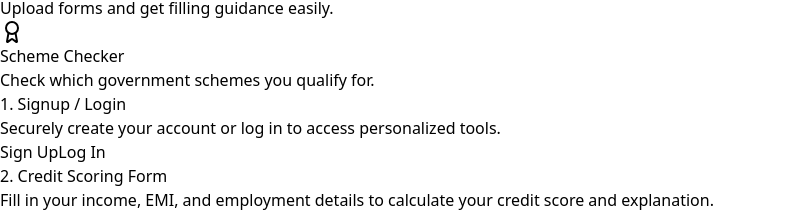
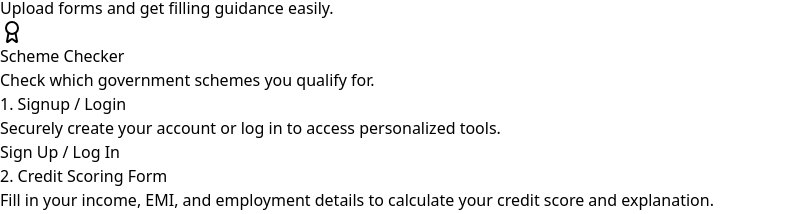
Before and after one commit to ACEathon-2025/Team-32, a React app in the folder DhanSaathi/frontend/: page / in a window 1280 px wide. Shown: the part 432-646 px from the top of the page, without its empty margins (0-810 px from the left). Built offline with nearby package versions, Linux system fonts and the light colour scheme; the HTML template or start-up script is replaced by a standard one.

Commit message:
feat: add smooth dark mode transition with animations and visual polish

```diff
--- a/DhanSaathi/frontend/src/pages/HomePage.tsx
+++ b/DhanSaathi/frontend/src/pages/HomePage.tsx
@@ -12,8 +12,10 @@ import {
 
 const HomePage: React.FC = () => {
   const [darkMode, setDarkMode] = useState(false);
+  const [animating, setAnimating] = useState(false);
   const [visibleSection, setVisibleSection] = useState<string | null>(null);
 
+  // Smooth section scroll detection
   useEffect(() => {
     const handleScroll = () => {
       const sections = document.querySelectorAll("section");
@@ -28,39 +30,70 @@ const HomePage: React.FC = () => {
     return () => window.removeEventListener("scroll", handleScroll);
   }, []);
 
+  // Handle smooth dark mode toggle animation
+  const toggleTheme = () => {
+    setAnimating(true);
+    setDarkMode(!darkMode);
+    setTimeout(() => setAnimating(false), 600);
+  };
+
   return (
     <div
-      className={`flex flex-col min-h-screen ${
+      className={`flex flex-col min-h-screen transition-colors duration-700 ease-in-out ${
         darkMode ? "bg-gray-900 text-gray-100" : "bg-gray-50 text-gray-800"
-      }`}
+      } ${animating ? "scale-[1.01]" : "scale-100"} transition-transform duration-500`}
     >
       {/* Navbar */}
       <nav
-        className={`sticky top-0 z-50 flex justify-between items-center px-6 py-3 shadow-md ${
-          darkMode ? "bg-gray-800" : "bg-purple-700 text-white"
+        className={`sticky top-0 z-50 flex justify-between items-center px-6 py-3 shadow-md transition-all duration-700 ease-in-out ${
+          darkMode ? "bg-gray-800 text-gray-100" : "bg-purple-700 text-white"
         }`}
       >
         <h1 className="text-2xl font-bold">DhanSaathi</h1>
+
         <div className="hidden md:flex space-x-6 text-sm font-medium">
-          <a href="#signup" className="hover:underline">Signup/Login</a>
-          <a href="#credit" className="hover:underline">Credit Scoring</a>
-          <a href="#loan" className="hover:underline">Loan Eligibility</a>
-          <a href="#bankform" className="hover:underline">Bank Form</a>
-          <a href="#scheme" className="hover:underline">Schemes</a>
+          <a href="#signup" className="hover:underline">
+            Signup/Login
+          </a>
+          <a href="#credit" className="hover:underline">
+            Credit Scoring
+          </a>
+          <a href="#loan" className="hover:underline">
+            Loan Eligibility
+          </a>
+          <a href="#bankform" className="hover:underline">
+            Bank Form
+          </a>
+          <a href="#scheme" className="hover:underline">
+            Schemes
+          </a>
         </div>
+
         <button
-          onClick={() => setDarkMode(!darkMode)}
-          className="p-2 bg-white/20 rounded-full hover:bg-white/30 transition"
+          onClick={toggleTheme}
+          className={`p-2 rounded-full transition-all duration-500 ease-in-out transform hover:scale-110 ${
+            darkMode
+              ? "bg-gray-700 text-yellow-300 hover:bg-gray-600"
+              : "bg-white/30 text-white hover:bg-white/40"
+          }`}
           title="Toggle Theme"
         >
+          <div
+            className={`transition-transform duration-500 ${
+              darkMode ? "rotate-180" : "rotate-0"
+            }`}
+          >
             {darkMode ? <Sun size={20} /> : <Moon size={20} />}
+          </div>
         </button>
       </nav>
 
       {/* Hero Section */}
-      <section className="flex-1 text-center py-20 bg-gradient-to-br from-purple-600 to-purple-900 text-white">
+      <section className="flex-1 text-center py-20 bg-gradient-to-br from-purple-600 to-purple-900 text-white transition-all duration-700 ease-in-out">
         <div className="max-w-3xl mx-auto px-4">
-          <h2 className="text-4xl font-extrabold mb-4">Empowering Financial Inclusion</h2>
+          <h2 className="text-4xl font-extrabold mb-4 animate-fadeIn">
+            Empowering Financial Inclusion
+          </h2>
           <p className="text-lg opacity-90 mb-8">
             Check your credit score, loan eligibility, and government scheme benefits — all in one trusted place.
           </p>
@@ -68,45 +101,25 @@ const HomePage: React.FC = () => {
             onClick={() =>
               document.getElementById("signup")?.scrollIntoView({ behavior: "smooth" })
             }
-            className="mt-2 px-6 py-3 bg-white text-purple-700 font-semibold rounded-xl shadow-md hover:bg-gray-100 flex items-center gap-2 mx-auto transition"
+            className="mt-2 px-6 py-3 bg-white text-purple-700 font-semibold rounded-xl shadow-md hover:bg-gray-100 flex items-center gap-2 mx-auto transition-all duration-500 hover:scale-105"
           >
             Get Started <ArrowDown size={18} />
           </button>
         </div>
       </section>
 
-      {/* Feature Overview */}
-      <section className="max-w-6xl mx-auto grid sm:grid-cols-2 md:grid-cols-3 gap-6 p-10">
+      {/* Features Grid */}
+      <section className="max-w-6xl mx-auto grid sm:grid-cols-2 md:grid-cols-3 gap-6 p-10 transition-all duration-700 ease-in-out">
         {[
-          {
-            icon: <User />,
-            title: "Signup / Login",
-            desc: "Create your account to access personalized tools.",
-          },
-          {
-            icon: <FileText />,
-            title: "Credit Scoring",
-            desc: "Enter details to calculate your credit score instantly.",
-          },
-          {
-            icon: <CheckCircle />,
-            title: "Loan Eligibility",
-            desc: "Get approved/rejected loan results instantly.",
-          },
-          {
-            icon: <Upload />,
-            title: "Bank Form Upload",
-            desc: "Upload forms and get filling guidance easily.",
-          },
-          {
-            icon: <Award />,
-            title: "Scheme Checker",
-            desc: "Check which government schemes you qualify for.",
-          },
+          { icon: <User />, title: "Signup / Login", desc: "Create your account to access personalized tools." },
+          { icon: <FileText />, title: "Credit Scoring", desc: "Enter details to calculate your credit score instantly." },
+          { icon: <CheckCircle />, title: "Loan Eligibility", desc: "Get approved/rejected loan results instantly." },
+          { icon: <Upload />, title: "Bank Form Upload", desc: "Upload forms and get filling guidance easily." },
+          { icon: <Award />, title: "Scheme Checker", desc: "Check which government schemes you qualify for." },
         ].map((f, i) => (
           <div
             key={i}
-            className={`p-6 rounded-2xl shadow-md hover:shadow-xl transition transform hover:-translate-y-1 ${
+            className={`p-6 rounded-2xl shadow-md hover:shadow-xl transform transition-all duration-500 hover:-translate-y-1 hover:scale-[1.02] ${
               darkMode ? "bg-gray-800" : "bg-white"
             }`}
           >
@@ -119,119 +132,62 @@ const HomePage: React.FC = () => {
         ))}
       </section>
 
-      {/* Signup/Login */}
+      {/* Other Sections (same as before, with transitions) */}
+      {[
+        {
+          id: "signup",
+          title: "1. Signup / Login",
+          desc: "Securely create your account or log in to access personalized tools.",
+          button: "Sign Up / Log In",
+        },
+        {
+          id: "credit",
+          title: "2. Credit Scoring Form",
+          desc: "Fill in your income, EMI, and employment details to calculate your credit score and explanation.",
+          button: "Open Credit Form",
+        },
+        {
+          id: "loan",
+          title: "3. Loan Eligibility",
+          desc: "Based on your credit score, get instant loan eligibility with approval or rejection reasons.",
+          button: "Check Loan Status",
+        },
+        {
+          id: "bankform",
+          title: "4. Bank Form Upload & Guidance",
+          desc: "Upload your bank loan form and get step-by-step filling instructions.",
+          button: "Upload Bank Form",
+        },
+        {
+          id: "scheme",
+          title: "5. Government Scheme Eligibility",
+          desc: "Discover which government schemes or subsidies you qualify for.",
+          button: "Check Eligibility",
+        },
+      ].map((s) => (
         <section
-        id="signup"
-        className={`p-10 max-w-6xl mx-auto transition-all duration-700 ${
-          visibleSection === "signup"
+          key={s.id}
+          id={s.id}
+          className={`p-10 transition-all duration-700 ease-in-out ${
+            visibleSection === s.id
               ? "opacity-100 translate-y-0"
               : "opacity-0 translate-y-10"
-        }`}
+          } ${darkMode ? "bg-gray-900" : "bg-gray-50"}`}
         >
-        <h3 className="text-2xl font-semibold text-purple-700 mb-4">
-          1. Signup / Login
-        </h3>
-        <p className="text-gray-600 mb-6">
-          Securely create your account or log in to access personalized tools.
-        </p>
-        <div
-          className={`p-6 rounded-2xl shadow-sm flex justify-center gap-6 ${
-            darkMode ? "bg-gray-800" : "bg-white"
-          }`}
-        >
-          <button className="px-6 py-2 bg-purple-700 text-white rounded-lg hover:bg-purple-800">
-            Sign Up
-          </button>
-          <button className="px-6 py-2 border border-purple-700 text-purple-700 rounded-lg hover:bg-purple-100">
-            Log In
+          <div className="max-w-6xl mx-auto">
+            <h3 className="text-2xl font-semibold text-purple-700 mb-4">{s.title}</h3>
+            <p className="text-gray-600 dark:text-gray-300 mb-6">{s.desc}</p>
+            <button className="px-6 py-3 bg-purple-700 text-white rounded-lg hover:bg-purple-800 transition-all duration-500 hover:scale-105">
+              {s.button}
             </button>
           </div>
         </section>
-
-      {/* Credit Scoring */}
-      <section
-        id="credit"
-        className={`p-10 bg-gray-100 transition-all duration-700 ${
-          visibleSection === "credit"
-            ? "opacity-100 translate-y-0"
-            : "opacity-0 translate-y-10"
-        }`}
-      >
-        <h3 className="text-2xl font-semibold text-purple-700 mb-4">
-          2. Credit Scoring Form
-        </h3>
-        <p className="text-gray-600 mb-6">
-          Fill in your income, EMI, and employment details to calculate your credit score and explanation.
-        </p>
-        <button className="px-6 py-3 bg-purple-700 text-white rounded-lg hover:bg-purple-800">
-          Open Credit Form
-        </button>
-      </section>
-
-      {/* Loan Eligibility */}
-      <section
-        id="loan"
-        className={`p-10 max-w-6xl mx-auto transition-all duration-700 ${
-          visibleSection === "loan"
-            ? "opacity-100 translate-y-0"
-            : "opacity-0 translate-y-10"
-        }`}
-      >
-        <h3 className="text-2xl font-semibold text-purple-700 mb-4">
-          3. Loan Eligibility
-        </h3>
-        <p className="text-gray-600 mb-6">
-          Based on your credit score, get instant loan eligibility with approval or rejection reasons.
-        </p>
-        <button className="px-6 py-3 bg-purple-700 text-white rounded-lg hover:bg-purple-800">
-          Check Loan Status
-        </button>
-      </section>
-
-      {/* Bank Form */}
-      <section
-        id="bankform"
-        className={`p-10 bg-gray-100 transition-all duration-700 ${
-          visibleSection === "bankform"
-            ? "opacity-100 translate-y-0"
-            : "opacity-0 translate-y-10"
-        }`}
-      >
-        <h3 className="text-2xl font-semibold text-purple-700 mb-4">
-          4. Bank Form Upload & Guidance
-        </h3>
-        <p className="text-gray-600 mb-6">
-          Upload your bank loan form and get step-by-step filling instructions.
-        </p>
-        <button className="px-6 py-3 bg-purple-700 text-white rounded-lg hover:bg-purple-800">
-          Upload Bank Form
-        </button>
-      </section>
-
-      {/* Scheme Checker */}
-      <section
-        id="scheme"
-        className={`p-10 max-w-6xl mx-auto transition-all duration-700 ${
-          visibleSection === "scheme"
-            ? "opacity-100 translate-y-0"
-            : "opacity-0 translate-y-10"
-        }`}
-      >
-        <h3 className="text-2xl font-semibold text-purple-700 mb-4">
-          5. Government Scheme Eligibility
-        </h3>
-        <p className="text-gray-600 mb-6">
-          Discover which government schemes or subsidies you qualify for.
-        </p>
-        <button className="px-6 py-3 bg-purple-700 text-white rounded-lg hover:bg-purple-800">
-          Check Eligibility
-        </button>
-      </section>
+      ))}
 
       {/* Footer */}
       <footer
-        className={`text-center py-6 mt-auto ${
-          darkMode ? "bg-gray-800" : "bg-purple-700 text-white"
+        className={`text-center py-6 mt-auto transition-all duration-700 ease-in-out ${
+          darkMode ? "bg-gray-800 text-gray-300" : "bg-purple-700 text-white"
         }`}
       >
         <p>© {new Date().getFullYear()} DhanSaathi. All rights reserved.</p>
```
Lines whose indentation alone changed are shown as unchanged.
